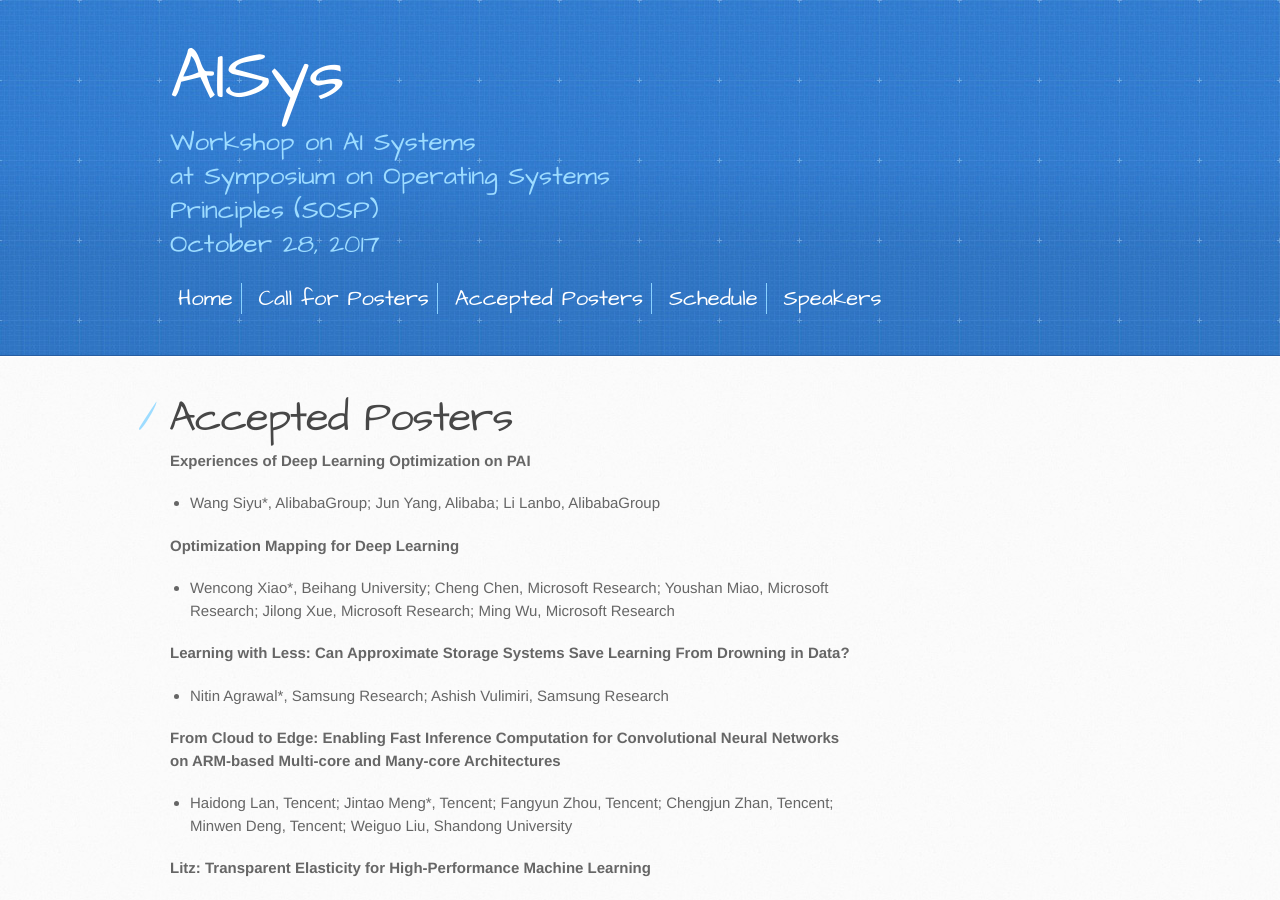
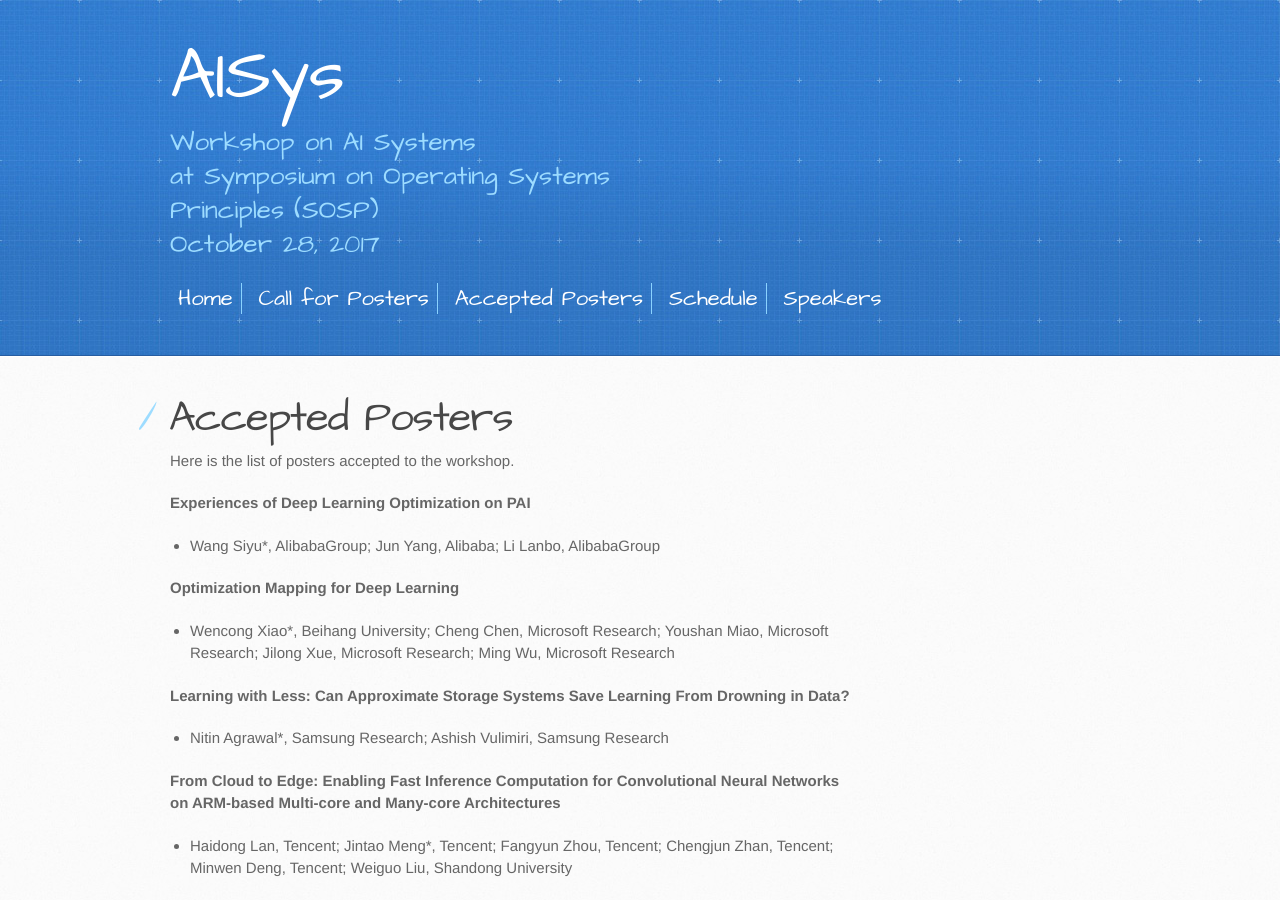
Before and after one commit to LearningSys/sosp17, a Jekyll site: the page built from acceptedposters.md, in a window 1280 px wide and 900 px high. Built offline with Jekyll 4.4.1, drawn with Linux system fonts in a browser that asks for light colours; our own code applies the rules of GitHub Pages for plain Markdown files; the repository's description, which GitHub fills in, is left out.

Commit message:
Update acceptedposters.md

```diff
--- a/acceptedposters.md
+++ b/acceptedposters.md
@@ -1,5 +1,7 @@
 
 # Accepted Posters
+
+Here is the list of posters accepted to the workshop.
 
 **Experiences of Deep Learning Optimization on PAI**
  * Wang Siyu*, AlibabaGroup; Jun Yang, Alibaba; Li Lanbo, AlibabaGroup
```
